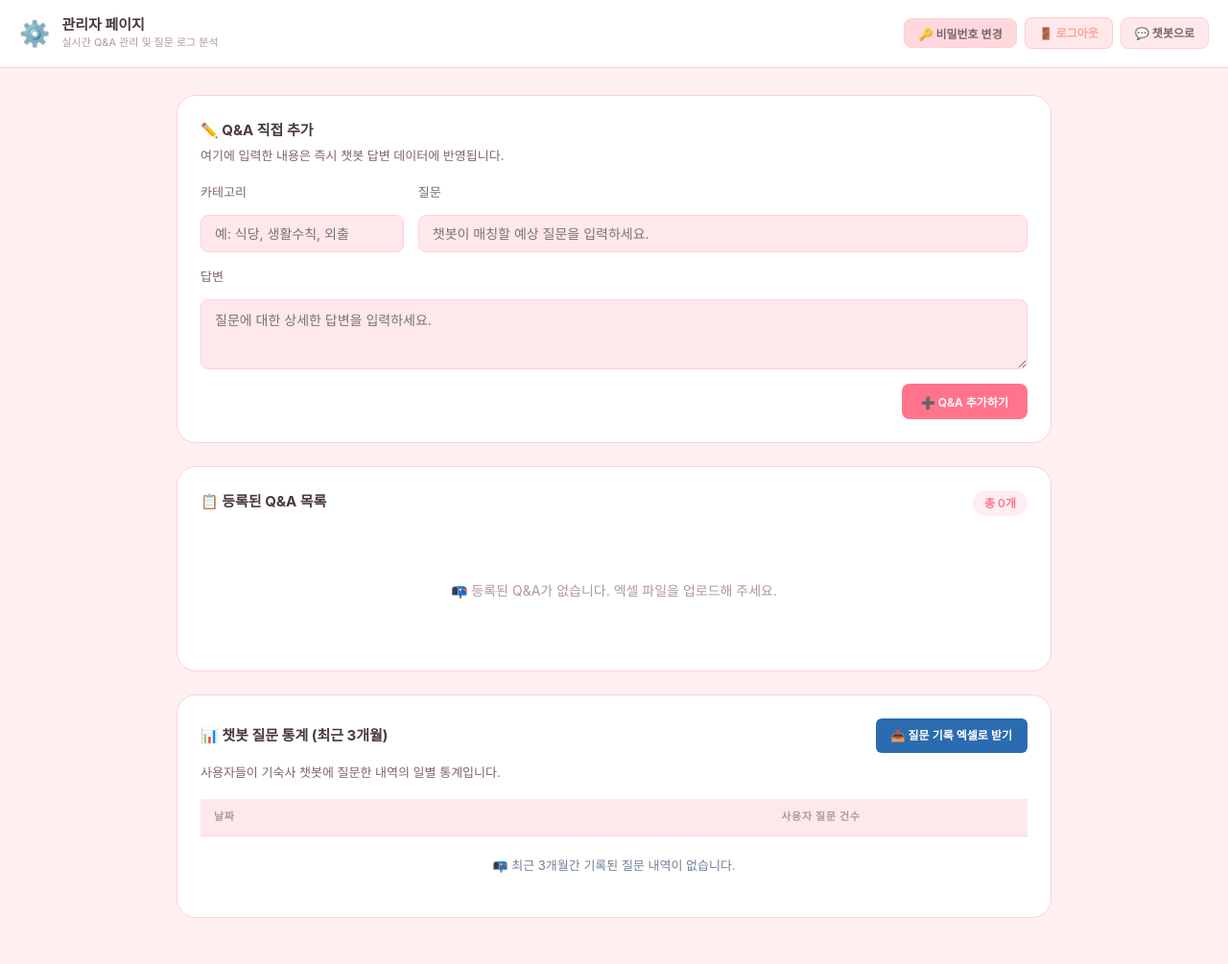
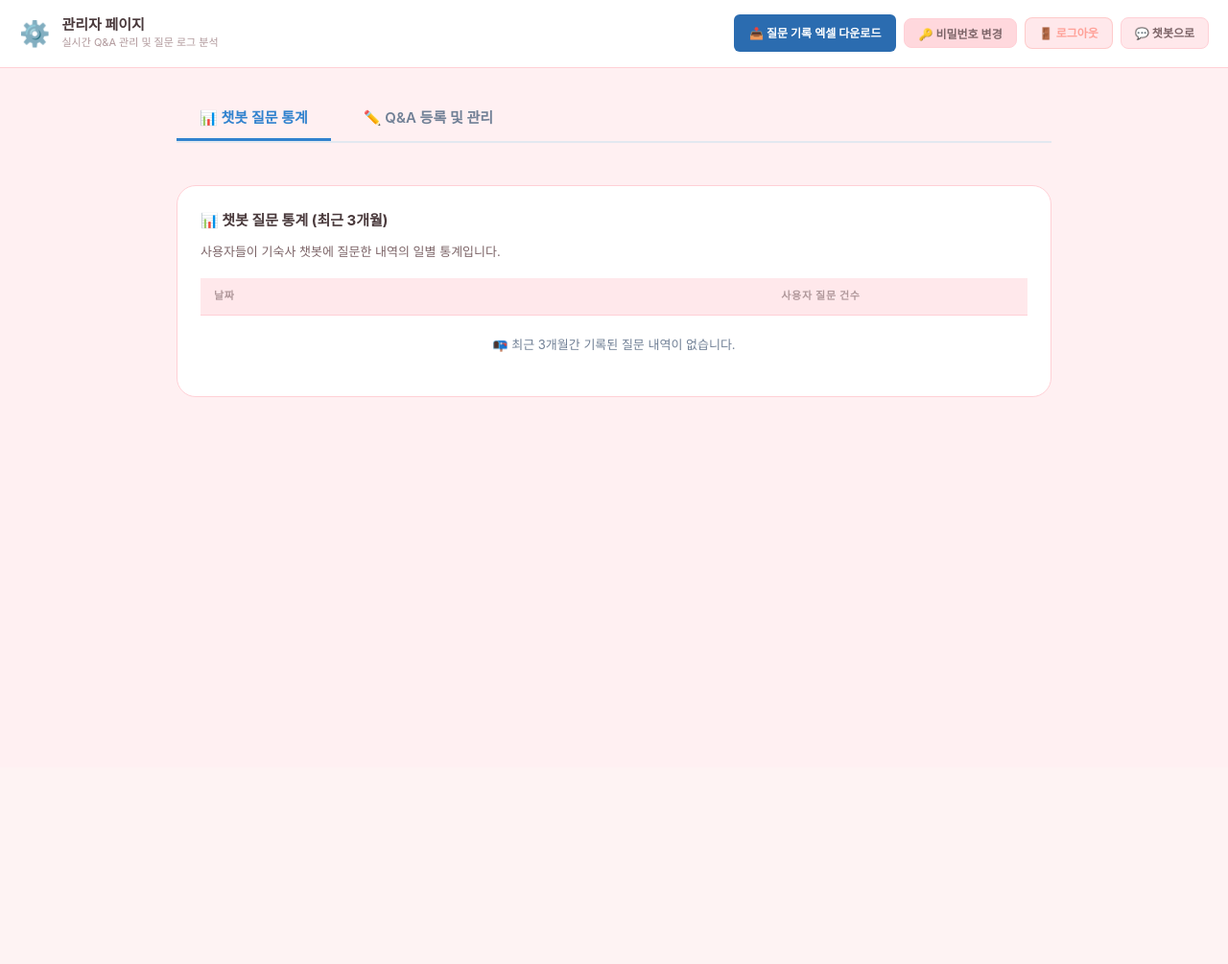
Before and after one commit to cyj6god-max/dormitory-project, a Flask app: page /admin in a window 1280 px wide. Shown: the whole page at 96% size. After the commit the page ends 414 px from the top, so only its background shows below. Run offline with Flask 3, Linux system fonts and the light colour scheme; the visitor is signed in with stand-in values (Sample User, id 1); data that the repository does not hold is empty; some web fonts are replaced.

Commit message:
Refactor admin layout to support tabbed navigation and move download logs button to header

```diff
--- a/templates/admin.html
+++ b/templates/admin.html
@@ -9,6 +9,35 @@
   <link rel="preconnect" href="https://fonts.gstatic.com" crossorigin/>
   <link href="https://fonts.googleapis.com/css2?family=Pretendard:wght@300;400;500;600;700&display=swap" rel="stylesheet"/>
   <link rel="stylesheet" href="/static/style.css"/>
+  <style>
+    /* 탭 메뉴 스타일 */
+    .admin-tabs {
+      display: flex;
+      gap: 10px;
+      margin-bottom: 20px;
+      border-bottom: 2px solid #e2e8f0;
+      padding-bottom: 0;
+    }
+    .tab-btn {
+      padding: 12px 24px;
+      font-size: 15px;
+      font-weight: 600;
+      border: none;
+      background: none;
+      cursor: pointer;
+      color: #718096;
+      border-bottom: 3px solid transparent;
+      transition: all 0.2s;
+      font-family: inherit;
+    }
+    .tab-btn:hover {
+      color: #4a5568;
+    }
+    .tab-btn.active {
+      color: #3182ce;
+      border-bottom-color: #3182ce;
+    }
+  </style>
 </head>
 <body class="admin-body">
 
@@ -24,6 +53,7 @@
       </div>
     </div>
     <div class="header-actions">
+      <a href="/api/logs/download" class="admin-btn confirm-btn" style="background: #2b6cb0; text-decoration: none; padding: 10px 16px; border-radius: 6px; font-weight: 600; display: inline-flex; align-items: center; gap: 5px;">📥 질문 기록 엑셀 다운로드</a>
       <button type="button" class="admin-btn secondary-btn" onclick="openPasswordModal()">🔑 비밀번호 변경</button>
       <a href="/admin/logout" class="admin-btn warning-btn">🚪 로그아웃</a>
       <a href="/" class="admin-btn" id="back-btn">💬 챗봇으로</a>
@@ -31,6 +61,12 @@
   </header>
 
   <main class="admin-main">
+
+    <!-- 카테고리 탭 메뉴 -->
+    <div class="admin-tabs">
+      <button type="button" class="tab-btn active" onclick="switchTab('stats')">📊 챗봇 질문 통계</button>
+      <button type="button" class="tab-btn" onclick="switchTab('qa')">✏️ Q&amp;A 등록 및 관리</button>
+    </div>
 
     <!-- Q&A 추가 카드 -->
     <section class="admin-card" id="qa-add-section">
@@ -113,7 +149,6 @@
     <section class="admin-card" id="stats-section">
       <div class="card-header-row" style="display: flex; justify-content: space-between; align-items: center; margin-bottom: 10px;">
         <h2 class="card-title" style="margin: 0;">📊 챗봇 질문 통계 (최근 3개월)</h2>
-        <a href="/api/logs/download" class="admin-btn confirm-btn" style="background: #2b6cb0; text-decoration: none; padding: 8px 16px; border-radius: 6px; font-weight: 600; display: inline-flex; align-items: center; gap: 5px;">📥 질문 기록 엑셀로 받기</a>
       </div>
       <p class="card-desc">사용자들이 기숙사 챗봇에 질문한 내역의 일별 통계입니다.</p>
 
@@ -171,10 +206,32 @@
 
 <script src="/static/chat.js"></script>
 <script>
-// 페이지가 열릴 때 데일리 통계 자동 로드
+// 페이지가 열릴 때 데일리 통계 자동 로드 및 탭 초기화
 document.addEventListener("DOMContentLoaded", () => {
   loadDailyStats();
+  switchTab('stats'); // 기본적으로 질문 통계 탭 활성화
 });
+
+function switchTab(tabId) {
+  // 모든 탭 내용 숨기기
+  document.getElementById("stats-section").style.display = "none";
+  document.getElementById("qa-add-section").style.display = "none";
+  document.getElementById("qa-section").style.display = "none";
+
+  // 모든 탭 버튼 비활성화
+  const buttons = document.querySelectorAll(".tab-btn");
+  buttons.forEach(btn => btn.classList.remove("active"));
+
+  // 특정 탭 표시 및 버튼 활성화
+  if (tabId === 'stats') {
+    document.getElementById("stats-section").style.display = "block";
+    buttons[0].classList.add("active");
+  } else if (tabId === 'qa') {
+    document.getElementById("qa-add-section").style.display = "block";
+    document.getElementById("qa-section").style.display = "block";
+    buttons[1].classList.add("active");
+  }
+}
 
 function openPasswordModal() {
   document.getElementById("password-modal").style.display = "flex";
```
